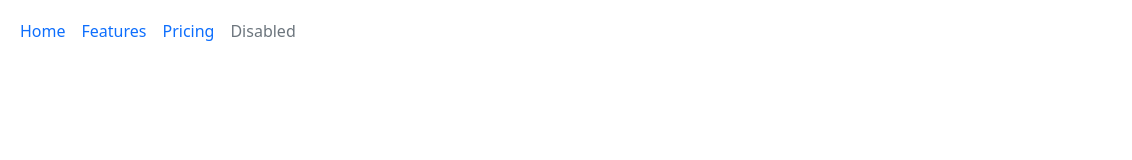
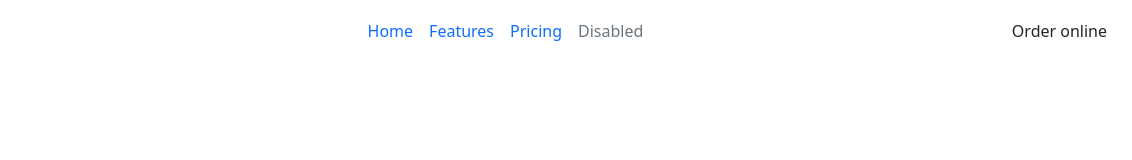
Before and after one commit to aryan-ya/Restaurant-website, a plain HTML site: page restaurant-web/index.html in a window 1280 px wide. Shown: the full height of the page, 148-1280 px from the left. Drawn offline with nearby package versions, Linux system fonts and the light colour scheme.

Commit message:
html css

```diff
--- a/restaurant-web/assets/css/style.css
+++ b/restaurant-web/assets/css/style.css
@@ -1 +1,6 @@
 @import url('https://fonts.googleapis.com/css2?family=Barlow:ital,wght@0,400;0,500;0,600;1,600&family=Dancing+Script:wght@500&family=Roboto:ital,wght@0,100;0,300;0,400;0,500;0,700;0,900;1,300;1,400&family=Spline+Sans:wght@400;500;600;700&family=Wix+Madefor+Display&display=swap');
+
+
+body{
+
+}
--- a/restaurant-web/index.html
+++ b/restaurant-web/index.html
@@ -23,7 +23,7 @@
         <span class="navbar-toggler-icon"></span>
       </button>
       <div class="collapse navbar-collapse" id="navbarNav">
-        <ul class="navbar-nav">
+        <ul class="navbar-nav mx-auto">
           <li class="nav-item">
             <a class="nav-link active" aria-current="page" href="#">Home</a>
           </li>
@@ -37,6 +37,7 @@
             <a class="nav-link disabled" aria-disabled="true">Disabled</a>
           </li>
         </ul>
+        <a href="" class="btn btn-brand">Order online</a>
       </div>
     </div>
 
```
